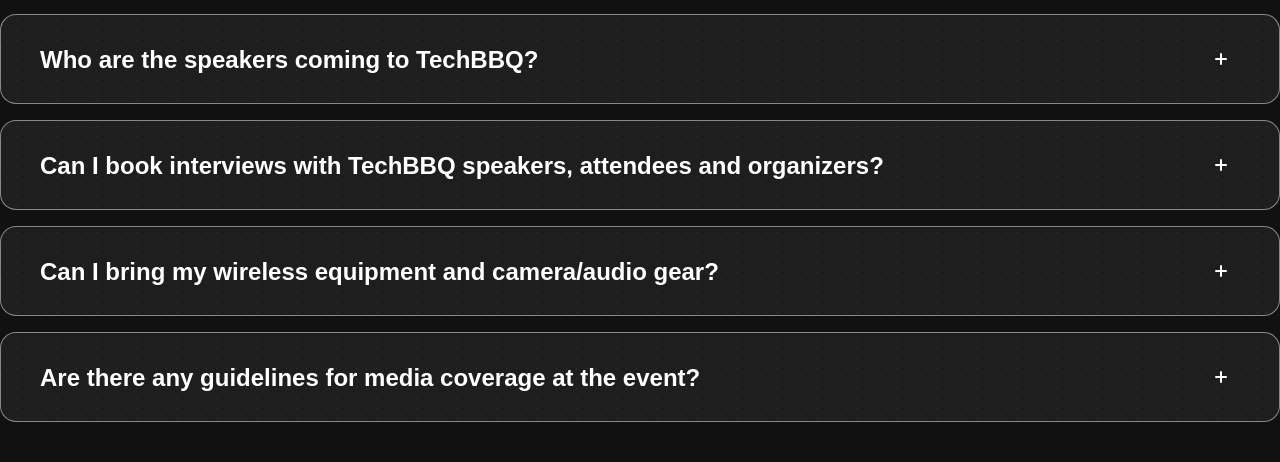
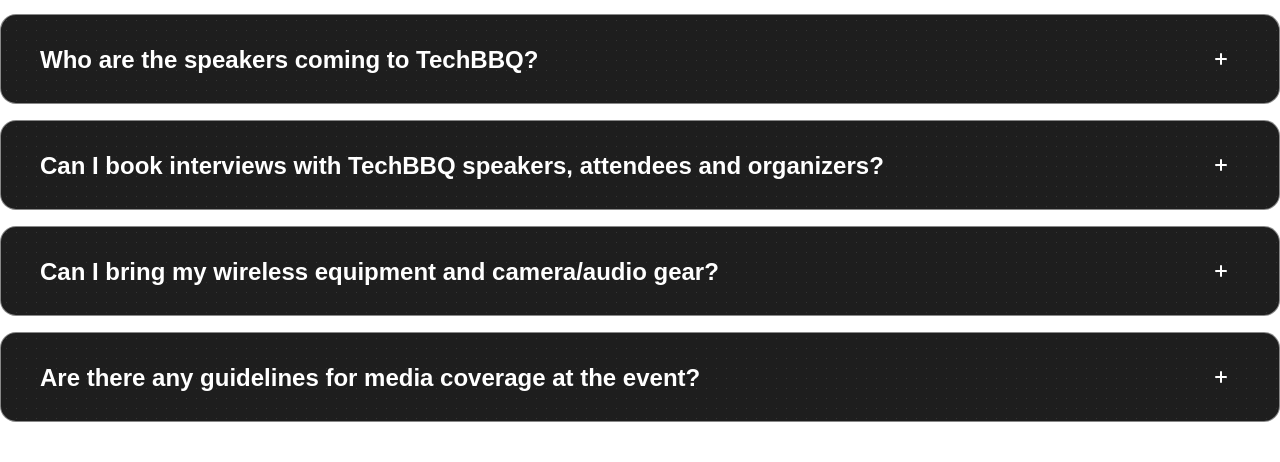
Before and after one commit to AuriDevcourse/accordionmedia, a plain HTML site: page index.html in a window 1280 px wide. Shown: the part 736-1198 px from the top of the page. Drawn offline with Linux system fonts and the light colour scheme; a web font is replaced by a local one.

Commit message:
Add files via upload

```diff
--- a/styles.css
+++ b/styles.css
@@ -22,7 +22,7 @@ body {
     font-family: 'Inter', Arial, sans-serif;
     line-height: 1.6;
     color: var(--text-color);
-    background-color: var(--background-color);
+    background-color: none;
     margin: 0;
     padding: 0;
 }
```
